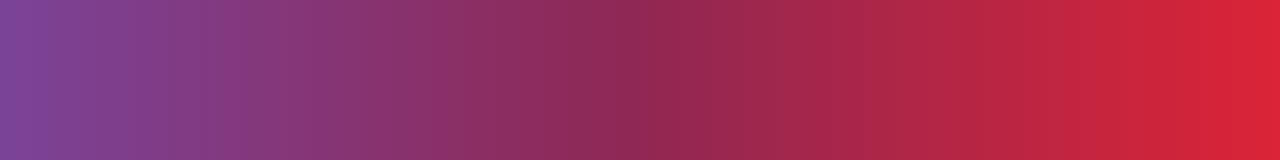
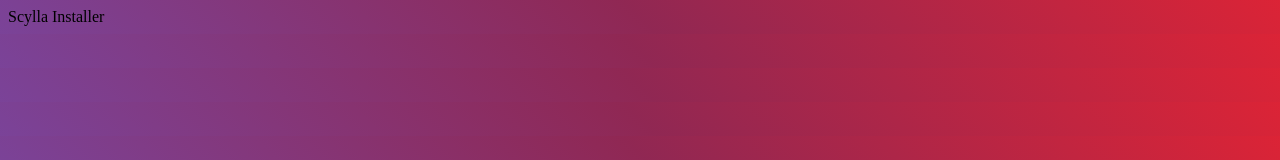
Before and after one commit to AlexSpaces/Scylla-installer-Test, a plain HTML site: page index.html in a window 1280 px wide. Shown: the top 160 px of the page. Drawn offline with Linux system fonts and the light colour scheme.

Commit message:
Update index.html

```diff
--- a/index.html
+++ b/index.html
@@ -36,6 +36,7 @@
     </style>
   </head>
   <body>
+    Scylla Installer
     <button class="launch-button" onclick="openLink()">Install</button>
 
     <script>
```
